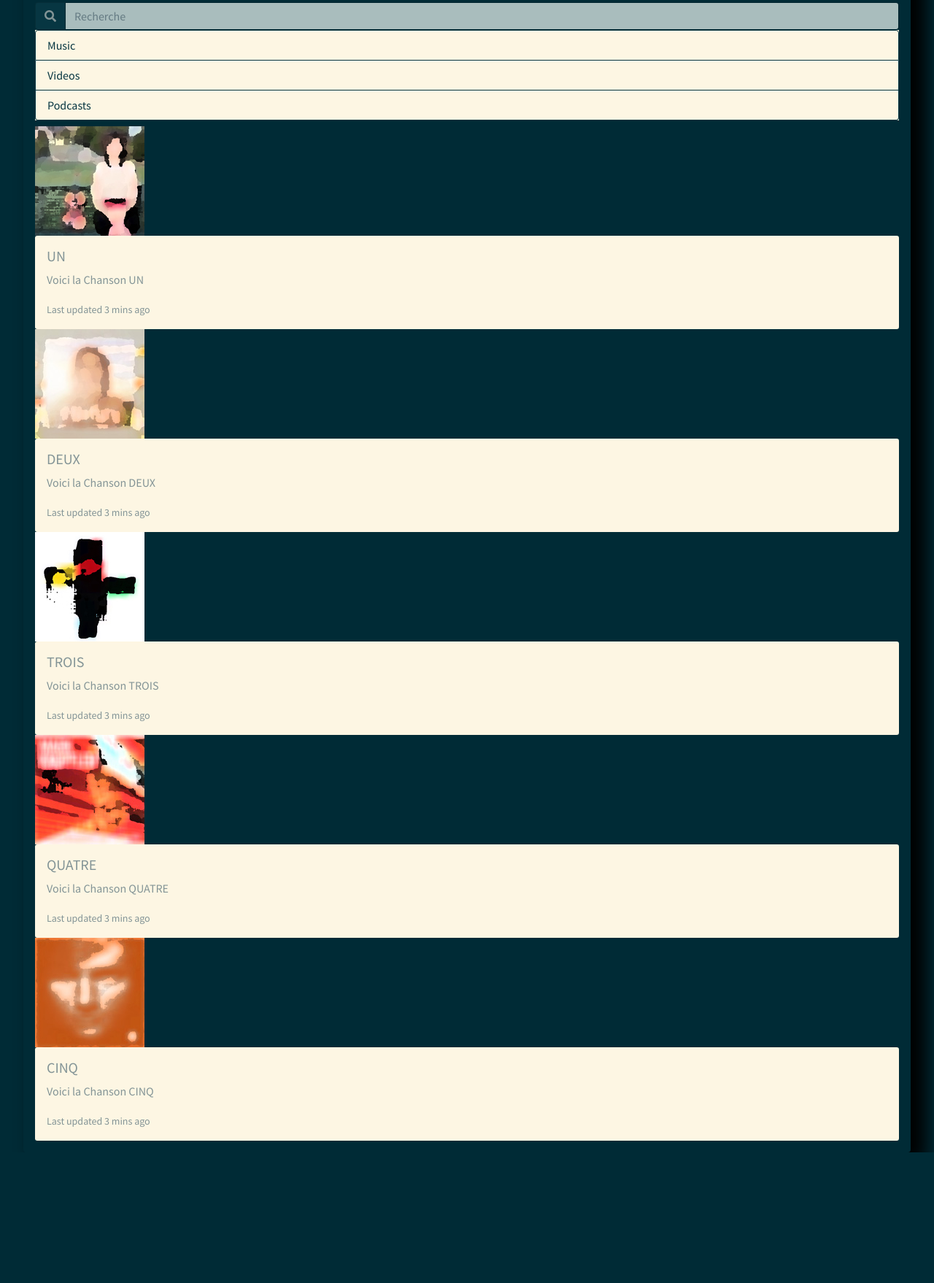
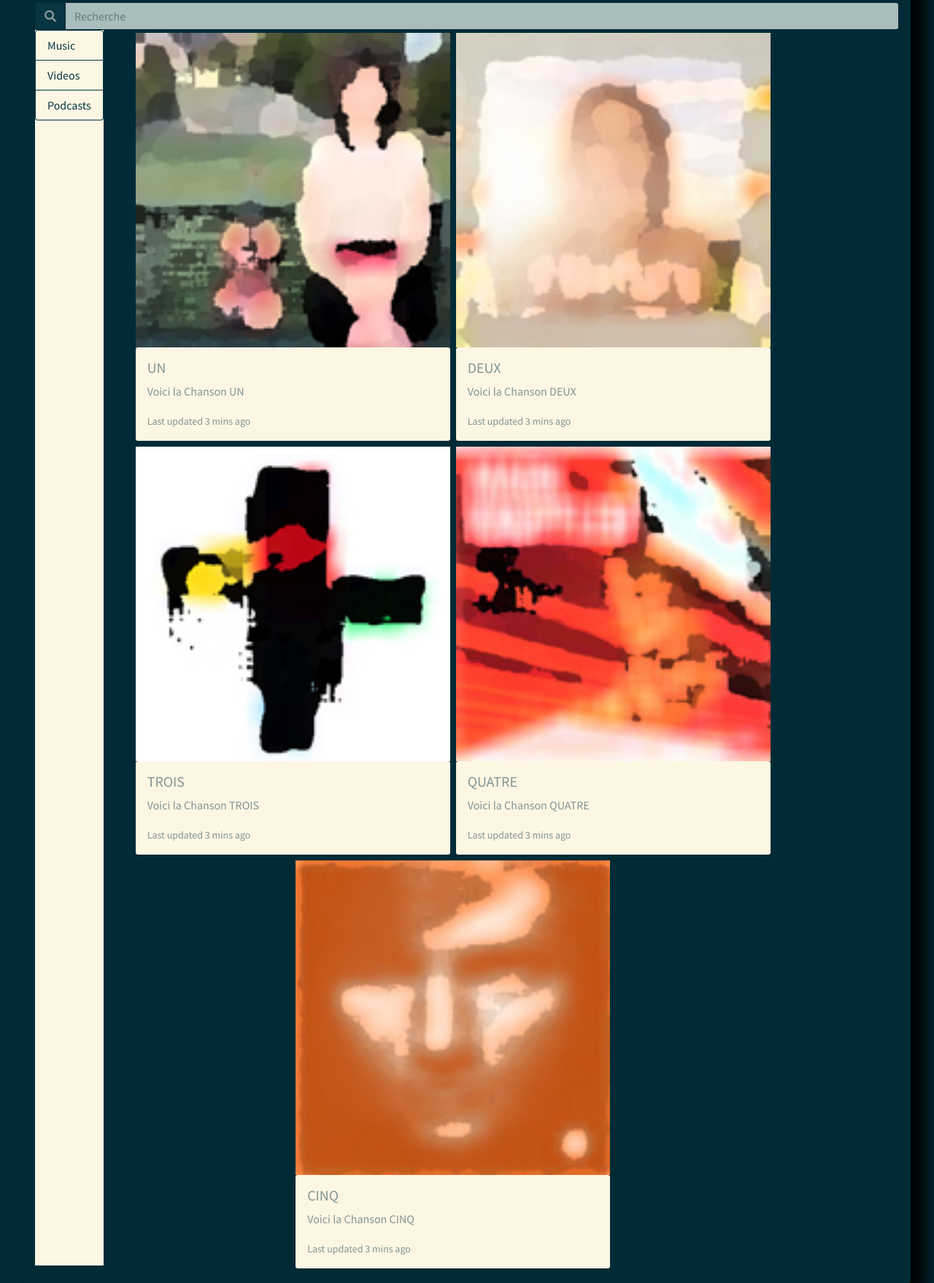
Before and after one commit to Clydic/My-music, a plain HTML site: page Accueil-mediaplayer.html in a window 1280 px wide. Shown: the part 296-2054 px from the top of the page at 73% size. Before the commit the page ends 1875 px from the top, so only its background shows below. Drawn offline with Linux system fonts and the light colour scheme.

Commit message:
finalisation smartphone

```diff
--- a/Accueil-mediaplayer.html
+++ b/Accueil-mediaplayer.html
@@ -29,15 +29,15 @@
                 <audio src= "assets/data/media/Blue_Skies.mp3" name="Blue Skies" ></audio>
                 <div id="controlers"  class="d-flex flex-wrap align-item-strech">
                     <div id="control"class="d-flex flex-wrap my-2">
-                        <button class="btn btn-primary m-auto" type="button" id="previous"><i class="fas fa-chevron-circle-left"></i></button>
-                        <button class="btn btn-primary m-auto" type="button" id="play"  value="play"><i id="playpause" class="fas fa-play-circle"></i></button>
-                        <button class="btn btn-primary m-auto" type="button" id="next"><i class="fas fa-chevron-circle-right"></i></button>
+                        <button class="btn btn-primary m-auto w-33" type="button" id="previous"><i class="fas fa-chevron-circle-left"></i></button>
+                        <button class="btn btn-primary m-auto w-33" type="button" id="play"  value="play"><i id="playpause" class="fas fa-play-circle"></i></button>
+                        <button class="btn btn-primary m-auto w-33" type="button" id="next"><i class="fas fa-chevron-circle-right"></i></button>
 
                     </div>
                     <div id="sound"class="d-flex flex-wrap flex-row my-2">
-                        <button class="btn btn-primary m-auto btn-sm m-auto" type="button" value="down speaker" id="speakdown"><i class="fas fa-volume-down"></i></button>
+                        <button class="btn btn-primary m-auto btn-sm m-auto w-20" type="button" value="down speaker" id="speakdown"><i class="fas fa-volume-down"></i></button>
                         <input class="m-auto" type="range" min="0" max="1" step="0.05" id="volume"/>
-                        <button class="btn btn-primary m-auto btn-sm" type="button" value="up speaker" id="speakup"> <i class="fas fa-volume-up"></i></button>
+                        <button class="btn btn-primary m-auto btn-sm w-20" type="button" value="up speaker" id="speakup"> <i class="fas fa-volume-up"></i></button>
 
                     </div>
                 </div>
@@ -55,8 +55,8 @@
                     </div>
                 </div>
             </header>
-            <main>
-                <nav class="bg-light mb-2">
+            <maind class="d-flex flex-column flex-md-row ">
+                <nav class="bg-light mb-2 h-md-25">
                     <ul class="list-group">
                         <li class="list-group-item text-dark">Music</li>
                         <li class="list-group-item text-dark">Videos</li>
@@ -65,8 +65,8 @@
                       </ul>
 
                 </nav>
-                <div class="d-flex flex-column" id="divpochette">
-                    <div class="pochette">
+                <div class="d-flex flex-wrap justify-content-center" id="divpochette">
+                    <div class="pochette d-flex flex-column m-1"  >
                         <img  src="assets/data/pochettes/150/1.jpg" alt="-_1"/>
                         <div class="card-body bg-light rounded-1">
                             <h5 class="card-title">UN</h5>
@@ -74,7 +74,7 @@
                             <p class="card-text"><small class="text-muted">Last updated 3 mins ago</small></p>
                         </div>
                     </div>
-                    <div class="pochette">
+                    <div class="pochette d-flex flex-column m-1">
                          <img  src="assets/data/pochettes/150/2.jpg" alt="-_1"/>
                         <div class="card-body bg-light rounded-1">
                             <h5 class="card-title">DEUX</h5>
@@ -82,7 +82,7 @@
                             <p class="card-text"><small class="text-muted">Last updated 3 mins ago</small></p>
                         </div>
                     </div>
-                    <div class="pochette">
+                    <div class="pochette d-flex flex-column m-1">
                         <img  src="assets/data/pochettes/150/3.jpg" alt="-_1"/>
                         <div class="card-body bg-light rounded-1">
                             <h5 class="card-title">TROIS</h5>
@@ -90,7 +90,7 @@
                             <p class="card-text"><small class="text-muted">Last updated 3 mins ago</small></p>
                         </div>
                     </div>
-                    <div class="pochette">
+                    <div class="pochette d-flex flex-column m-1">
                          <img  src="assets/data/pochettes/150/4.jpg" alt="-_1"/>
                         <div class="card-body bg-light rounded-1">
                             <h5 class="card-title">QUATRE</h5>
@@ -98,7 +98,7 @@
                             <p class="card-text"><small class="text-muted">Last updated 3 mins ago</small></p>
                         </div>
                     </div>
-                    <div class="pochette">
+                    <div class="pochette d-flex flex-column m-1">
                             <img src="assets/data/pochettes/150/5.jpg" alt="-_1"/>
                         <div class="card-body bg-light rounded-1">
                             <h5 class="card-title">CINQ</h5>
--- a/assets/CSS/style.css
+++ b/assets/CSS/style.css
@@ -21,6 +21,11 @@
 .form-range::-moz-range-track{
     background-color: #d33682;
 }
+
+.pochette {
+  width:45%;
+}
+
 /*Apprence cursor volume et barre*/
 #volume::-moz-range-track{
     background-color: crimson;
@@ -92,3 +97,8 @@
     background:#ffffff;
     cursor: pointer;
   }
+  @media (max-width: 640px) {
+    main{
+      display: flex;
+    }
+  }
```
Lines whose indentation alone changed are shown as unchanged.
